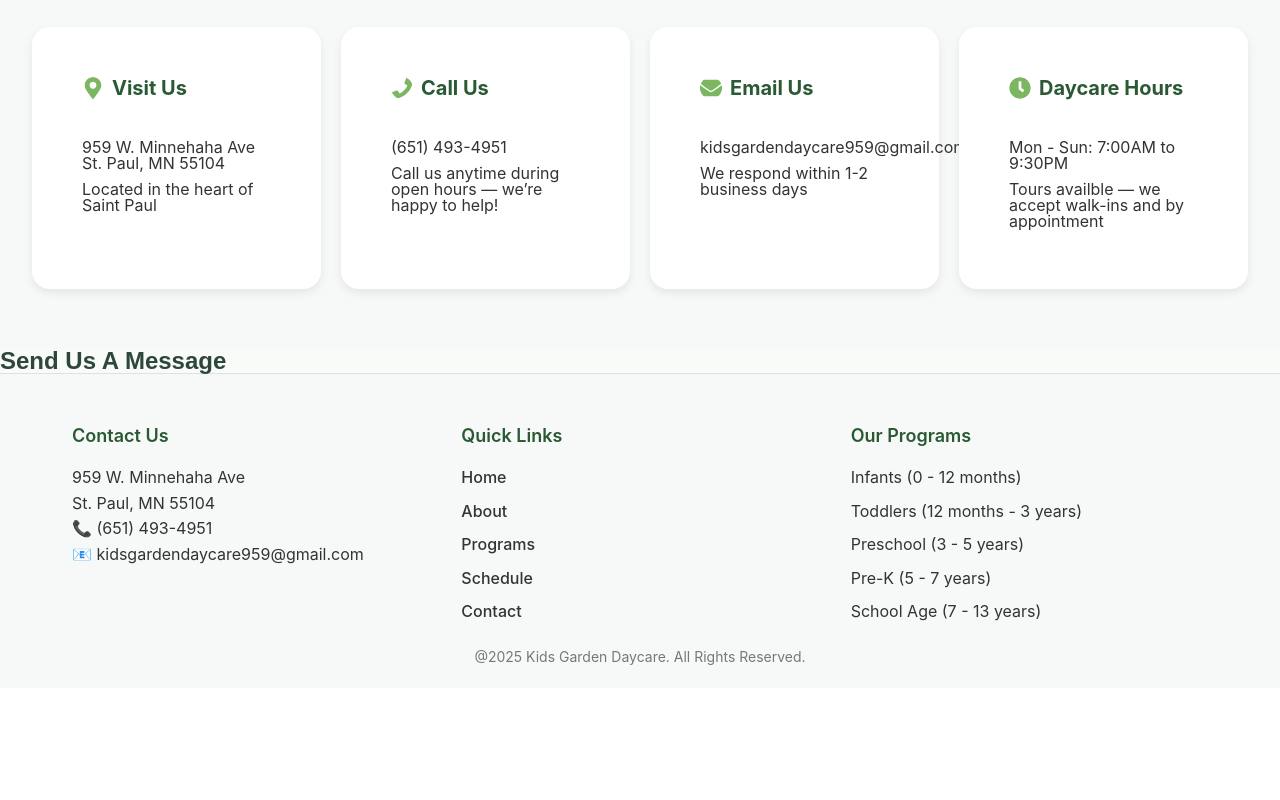
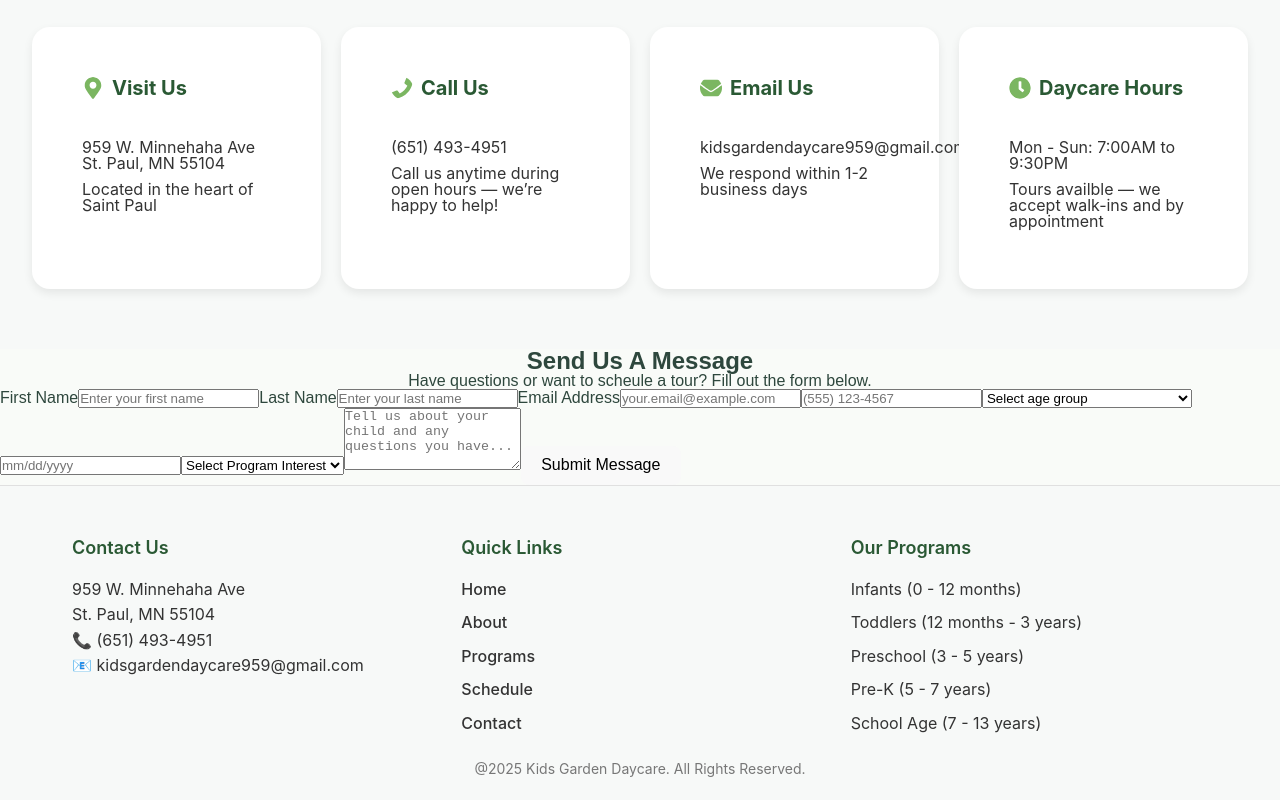
Before and after one commit to Samjamhas10/kids-garden-daycare, a React (Vite) app: page / in a window 1280 px wide. Shown: the part 2324-3124 px from the top of the page. Before the commit the page ends 3012 px from the top, so only its background shows below. Built offline with nearby package versions, Linux system fonts and the light colour scheme.

Commit message:
WIP: Update ContactForm + branch cleanup
- Updated ContactForm component and styles
- Made initial commit on dev-wip after fixing main/dev branches
- Updated README.md

```diff
--- a/src/components/ContactForm/ContactForm.css
+++ b/src/components/ContactForm/ContactForm.css
@@ -0,0 +1,10 @@
+.contactForm {
+  display: flex;
+  flex-direction: column;
+  justify-content: center;
+  align-items: center;
+}
+
+.contactForm__form {
+  /* background-color: #ffffff; */
+}
--- a/src/components/ContactForm/ContactForm.jsx
+++ b/src/components/ContactForm/ContactForm.jsx
@@ -10,12 +10,12 @@ function ContactForm() {
     childsAge: "",
     desiredStartDate: "",
     programInterest: "",
-    Message: "",
+    message: "",
   });
 
   const handleChange = (e) => {
     const { name, value } = e.target;
-    setData((prevData) => ({
+    setFormData((prevData) => ({
       ...prevData,
       [name]: value,
     }));
@@ -30,6 +30,95 @@ function ContactForm() {
   return (
     <section className="contactForm">
       <h2>Send Us A Message</h2>
+      <p>Have questions or want to scheule a tour? Fill out the form below.</p>
+      <form onSubmit={handleSubmit} className="contactForm__form">
+        <label htmlFor="firstname">First Name</label>
+        <input
+          type="text"
+          className="modal__input"
+          name="firstName*"
+          placeholder="Enter your first name"
+          value={formData.firstName}
+          onChange={handleChange}
+          required
+        ></input>
+        <label htmlFor="lastname">Last Name</label>
+        <input
+          type="text"
+          className="modal__input"
+          name="lastName"
+          placeholder="Enter your last name"
+          value={formData.lastName}
+          onChange={handleChange}
+          required
+        ></input>
+        <label htmlFor="emailaddress">Email Address</label>
+        <input
+          type="email"
+          className="modal__input"
+          name="emailAddress"
+          placeholder="your.email@example.com"
+          value={formData.emailAddress}
+          onChange={handleChange}
+          required
+        ></input>
+        <input
+          type="text"
+          className="contactForm__input"
+          name="phoneNumber"
+          placeholder="(555) 123-4567"
+          value={formData.phoneNumber}
+          onChange={handleChange}
+          required
+        ></input>
+        <select
+          className="contactForm__select"
+          name="childsAge"
+          placeholder="Select age group"
+          value={formData.childsAge}
+          onChange={handleChange}
+        >
+          <option value="">Select age group</option>
+          <option value="infants">Infants (0 - 12 months)</option>
+          <option value="toddlers">Toddler (12 months - 3 years)</option>
+          <option value="preschool">Preschool (3 years - 5 years)</option>
+          <option value="schoolAge">Pre-K (5 years - 7 years)</option>
+          <option value="schoolAge">School Age (7 years - 13 years)</option>
+        </select>
+        <input
+          type="text"
+          className="contactForm__input"
+          name="desiredStartDate"
+          placeholder="mm/dd/yyyy"
+          value={formData.desiredStartDate}
+          onChange={handleChange}
+          required
+        ></input>
+        <select
+          className="contactForm__select"
+          name="programInterest"
+          value={formData.programInterest}
+          onChange={handleChange}
+        >
+          <option value="">Select Program Interest</option>
+          <option value="infants">Infants</option>
+          <option value="toddlers">Toddler</option>
+          <option value="preschool">Preschool</option>
+          <option value="schoolAge">School Age</option>
+        </select>
+        <textarea
+          name="message"
+          className="contactForm__message"
+          placeholder="Tell us about your child and any questions you have..."
+          rows="4"
+          value={formData.message}
+          onChange={handleChange}
+          required
+        ></textarea>
+        <button type="submit" className="contactForm__submit">
+          Submit Message
+        </button>
+      </form>
     </section>
   );
 }
```
Also changed, not shown: 1 other file (tests, documents, lock files or other folders).
